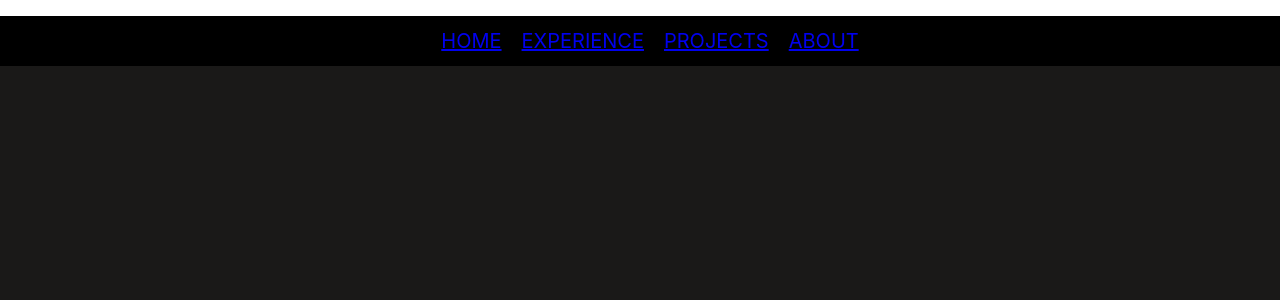
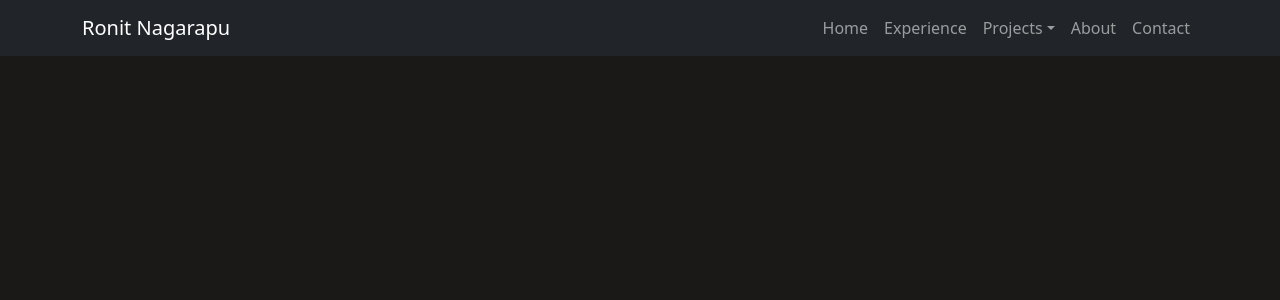
Before and after one commit to ronitnag04/ronitnag04.github.io, a React (Create React App) app: page / in a window 1280 px wide. Shown: the top 300 px of the page. Built offline with nearby package versions, Linux system fonts and the light colour scheme.

Commit message:
React-Bootstrap + Navbar Updates

```diff
--- a/package.json
+++ b/package.json
@@ -7,7 +7,9 @@
     "@testing-library/jest-dom": "^5.16.5",
     "@testing-library/react": "^13.4.0",
     "@testing-library/user-event": "^13.5.0",
+    "bootstrap": "^5.2.3",
     "react": "^18.2.0",
+    "react-bootstrap": "^2.7.0",
     "react-dom": "^18.2.0",
     "react-scripts": "5.0.1",
     "styled-components": "^5.3.6",
--- a/src/App.js
+++ b/src/App.js
@@ -1,11 +1,12 @@
 import './App.css';
-import Navbar from './components/Navbar';
+import 'bootstrap/dist/css/bootstrap.min.css';
+import NavbarC from './components/NavbarC';
 import Splash from './components/Splash';
 
 function App() {
   return (
     <div className="App">
-      <Navbar/>
+      <NavbarC/>
       <Splash
         color="#1a1918"
       />
--- a/src/components/Navbar.js
+++ /dev/null
@@ -1,53 +0,0 @@
-import React from 'react'
-import styled from 'styled-components'
-
-const Nav = styled.nav`
-    top:0;
-    width:100%;
-    height:50px;
-    background-color:black;
-`
-
-const Links = styled.ul`
-    list-style-type:none;
-    height:100%;
-    display: flex;
-    justify-content: center;
-    align-items: center;
-    position: relative;
-`
-
-const LinkItem = styled.li`
-    margin-right: 20px;
-    font-size: 20px;
-    text-transform: uppercase;
-    color: #f1f1f1;
-    cursor: pointer;
-`
-
-export const Link = (props) => {
-  return (
-    <LinkItem>
-        <a href={props.link}>
-            {props.text}
-        </a>
-    </LinkItem>
-  )
-}
-
-
-
-const Navbar = () => {
-  return (
-    <Nav>
-        <Links>
-            <Link link='https://www.google.com' text='Home' />
-            <Link link='https://www.google.com' text='Experience' />
-            <Link link='https://www.google.com' text='Projects' />
-            <Link link='https://www.google.com' text='About' />
-        </Links>
-    </Nav>
-  )
-}
-
-export default Navbar
--- /dev/null
+++ b/src/components/NavbarC.js
@@ -0,0 +1,32 @@
+import React from 'react'
+import { Container, Navbar, Nav, NavDropdown} from 'react-bootstrap'
+
+const NavbarC = () => {
+  return (
+    <Navbar collapseOnSelect expand="md" bg="dark" variant="dark">
+      <Container>
+        <Navbar.Brand href="./">Ronit Nagarapu</Navbar.Brand>
+        <Navbar.Toggle aria-controls="responsive-navbar-nav" />
+        <Navbar.Collapse id="responsive-navbar-nav" className='justify-content-end'>
+            <Nav>
+                <Nav.Link href="./">Home</Nav.Link>
+                <Nav.Link href="./">Experience</Nav.Link>
+                <NavDropdown title="Projects">
+                    <NavDropdown.Item href="./">Big Data Website</NavDropdown.Item>
+                    <NavDropdown.Item href="./">Spot Micro Robot Dog</NavDropdown.Item>
+                    <NavDropdown.Item href="./">Interactive Tennis Net</NavDropdown.Item>
+                    <NavDropdown.Item href="./">DIY Lightsaber</NavDropdown.Item>
+                </NavDropdown>
+                <Nav.Link href="./">About</Nav.Link>
+                <Nav.Link href="./">Contact</Nav.Link>
+            </Nav>
+        </Navbar.Collapse>
+      </Container>
+    </Navbar>
+  )
+}
+
+
+
+
+export default NavbarC
```
Also changed, not shown: 1 other file (tests, documents, lock files or other folders).
